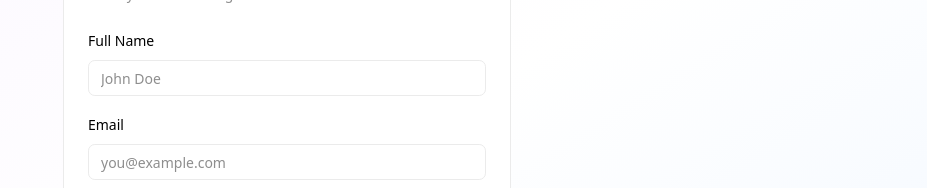
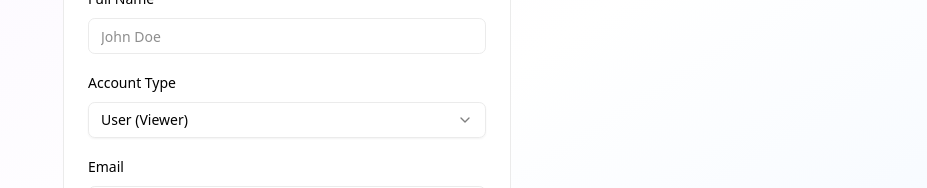
Before and after one commit to Posyacorp/sg-6cd42f55-fa65-489a-9389-7b597027e056-1771946699, a Next.js app: page /auth/register in a window 1280 px wide. Shown: the part 190-378 px from the top of the page, without its empty margins (353-1280 px from the left). Built offline with nearby package versions, Linux system fonts and the light colour scheme; no server answers.

Commit message:
feat(auth): Add role selection to registration and fix TS2589 error

```diff
--- a/src/pages/auth/register.tsx
+++ b/src/pages/auth/register.tsx
@@ -10,12 +10,14 @@ import { supabase } from "@/integrations/supabase/client";
 import { useRouter } from "next/router";
 import { Eye, EyeOff, Loader2, CheckCircle2 } from "lucide-react";
 import { motion } from "framer-motion";
+import { Select, SelectContent, SelectItem, SelectTrigger, SelectValue } from "@/components/ui/select";
 
 export default function Register() {
   const [email, setEmail] = useState("");
   const [password, setPassword] = useState("");
   const [confirmPassword, setConfirmPassword] = useState("");
   const [fullName, setFullName] = useState("");
+  const [role, setRole] = useState("user");
   const [showPassword, setShowPassword] = useState(false);
   const [showConfirmPassword, setShowConfirmPassword] = useState(false);
   const [isLoading, setIsLoading] = useState(false);
@@ -46,6 +48,7 @@ export default function Register() {
         options: {
           data: {
             full_name: fullName,
+            role: role,
           },
         },
       });
@@ -154,6 +157,25 @@ export default function Register() {
                         required
                         disabled={isLoading}
                       />
+                    </motion.div>
+
+                    <motion.div
+                      className="space-y-2"
+                      initial={{ opacity: 0, y: 10 }}
+                      animate={{ opacity: 1, y: 0 }}
+                      transition={{ duration: 0.4, delay: 0.35 }}
+                    >
+                      <Label htmlFor="role">Account Type</Label>
+                      <Select value={role} onValueChange={setRole} disabled={isLoading}>
+                        <SelectTrigger>
+                          <SelectValue placeholder="Select account type" />
+                        </SelectTrigger>
+                        <SelectContent>
+                          <SelectItem value="user">User (Viewer)</SelectItem>
+                          <SelectItem value="anchor">Anchor (Streamer)</SelectItem>
+                          <SelectItem value="agency">Agency (Manager)</SelectItem>
+                        </SelectContent>
+                      </Select>
                     </motion.div>
 
                     <motion.div
--- a/src/services/messageService.ts
+++ b/src/services/messageService.ts
@@ -194,7 +194,9 @@ export const messageService = {
 
   async getUnreadCount(userId: string): Promise<{ data: number | null; error: any }> {
     try {
-      const { data, error } = await (supabase as any).rpc("get_unread_message_count", {
+      // Use a local any-typed variable to break the deep type inference chain completely
+      const sb: any = supabase;
+      const { data, error } = await sb.rpc("get_unread_message_count", {
         p_user_id: userId,
       });
 
```
